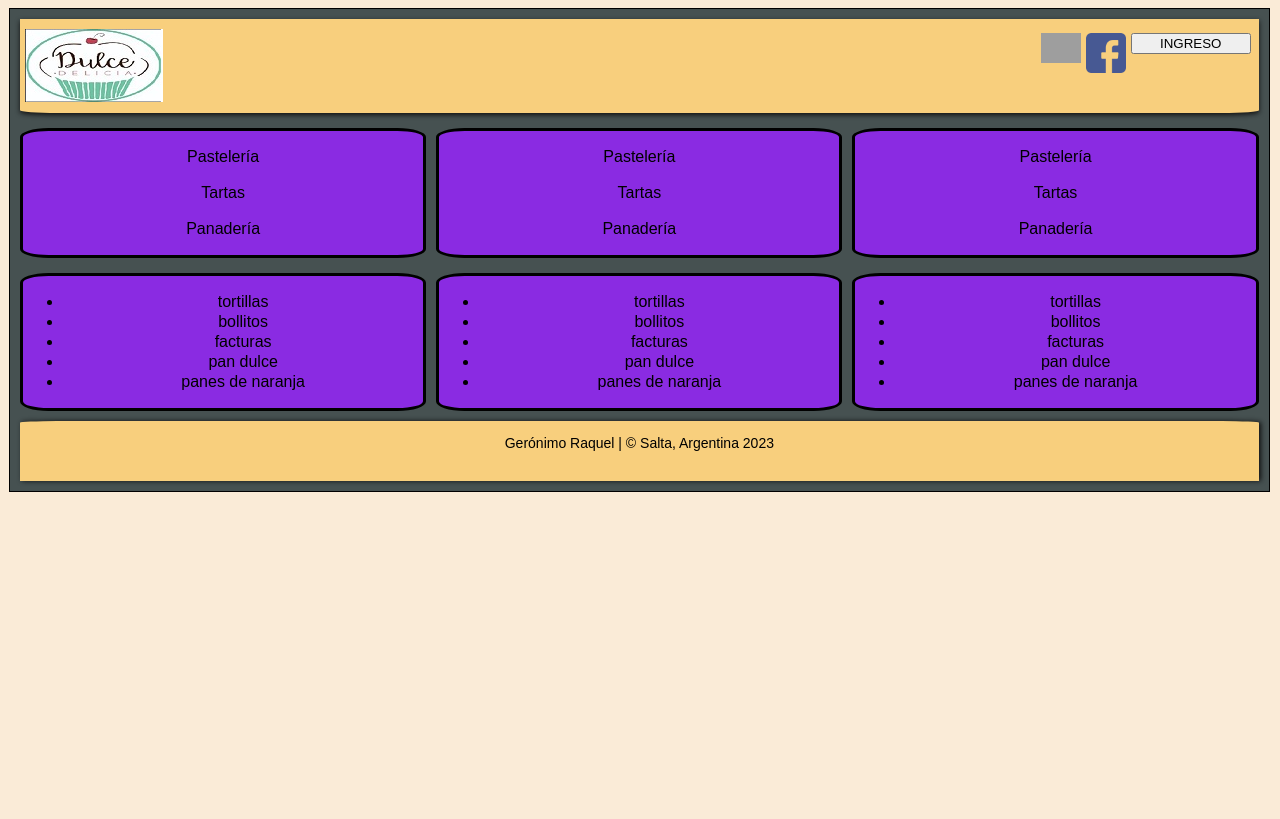
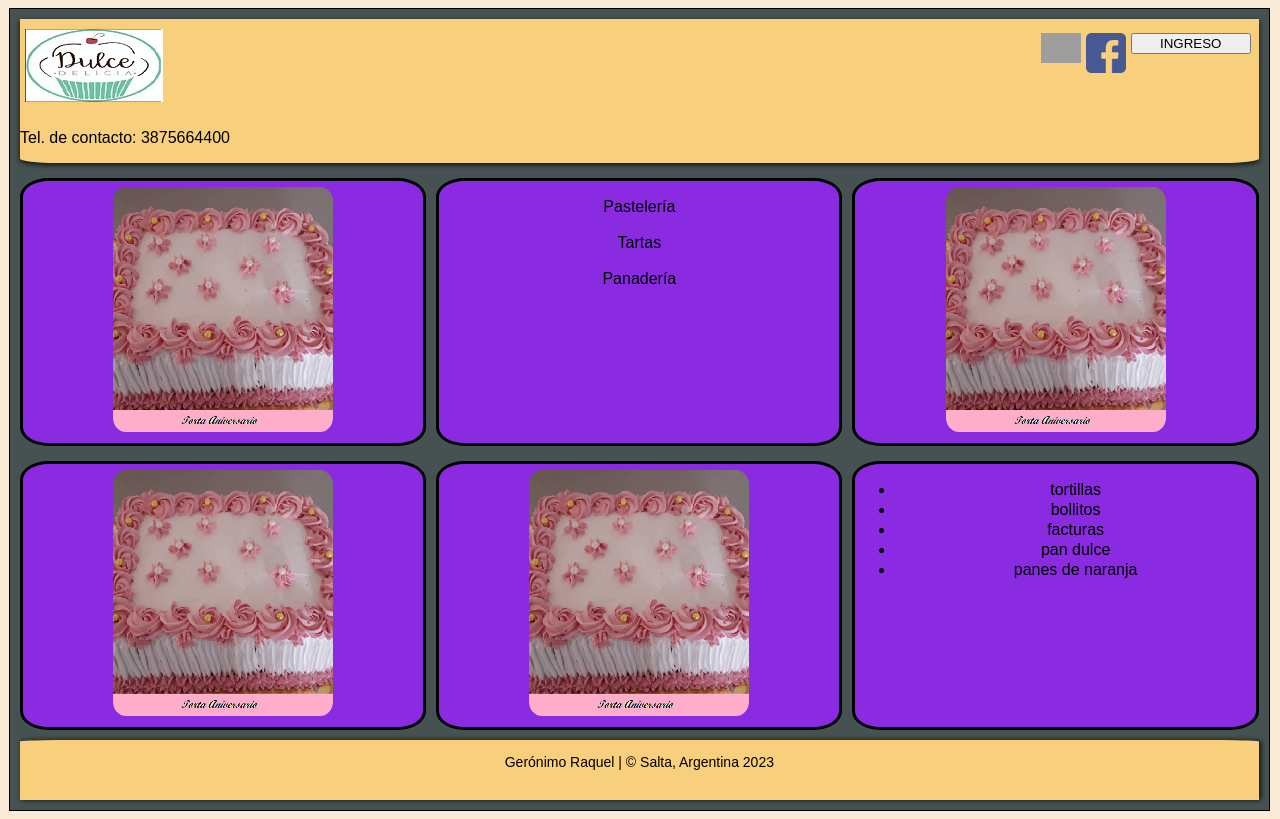
Before and after one commit to quelitarg/Proy-Dulce-Dulce-forSJTec-, an Angular app in the folder dulce-dulce/: page / in a window 1280 px wide. Built offline with nearby package versions, Linux system fonts and the light colour scheme; grey boxes are pictures that could not be loaded.

Commit message:
otroscambiosDD

```diff
--- a/dulce-dulce/src/app/app.component.html
+++ b/dulce-dulce/src/app/app.component.html
@@ -1,7 +1,5 @@
-<div>
+
 
 <app-header-dulce></app-header-dulce>
 <app-body-dulce></app-body-dulce>
 <app-footer-dulce></app-footer-dulce>
-
-</div>
--- a/dulce-dulce/src/app/body-dulce/body-dulce.component.css
+++ b/dulce-dulce/src/app/body-dulce/body-dulce.component.css
@@ -13,3 +13,14 @@
     background-color: blueviolet;
     border-radius: 7%;
 }
+
+img{
+    width: 220px;
+    justify-items: stretch;
+    margin: 3px;
+    padding: 3px;
+    border-radius: 7%;
+    border-color: rgb(124, 55, 130);
+    border-style:ridge;
+    border: 2px;
+}
--- a/dulce-dulce/src/app/body-dulce/body-dulce.component.html
+++ b/dulce-dulce/src/app/body-dulce/body-dulce.component.html
@@ -1,8 +1,6 @@
 <section class = "grid-container2">
     <picture class ="grid-item c2">
-        <p>Pastelería</p>
-        <p>Tartas</p>
-        <p>Panadería</p>
+        <img src="../../assets/fotos/torta aniversario -pasteleria-.png">
     </picture>
     <picture class ="grid-item c3">
         <p>Pastelería</p>
@@ -10,27 +8,13 @@
         <p>Panadería</p>
     </picture>
     <picture class ="grid-item c4">
-        <p>Pastelería</p>
-        <p>Tartas</p>
-        <p>Panadería</p>
+        <img src="../../assets/fotos/torta aniversario -pasteleria-.png">
     </picture>
     <picture class ="grid-item c5">
-        <ul>
-            <li>tortillas</li>
-            <li>bollitos</li>
-            <li>facturas</li>
-            <li>pan dulce</li>
-            <li>panes de naranja</li>
-        </ul>
+        <img src="../../assets/fotos/torta aniversario -pasteleria-.png">
     </picture>
     <picture class ="grid-item c6">
-        <ul>
-            <li>tortillas</li>
-            <li>bollitos</li>
-            <li>facturas</li>
-            <li>pan dulce</li>
-            <li>panes de naranja</li>
-        </ul>
+        <img src="../../assets/fotos/torta aniversario -pasteleria-.png">
     </picture>
     <picture class ="grid-item c7">
         <ul>
--- a/dulce-dulce/src/app/header-dulce/header-dulce.component.css
+++ b/dulce-dulce/src/app/header-dulce/header-dulce.component.css
@@ -1,9 +1,18 @@
 div {
     background-color: #f8cf7d;
-
+    justify-content:space-between;
     box-shadow: 0px 2px 5px #111111;
     border-bottom-left-radius: 3%;
     border-bottom-right-radius: 3%;
+}
+
+article{
+    display:inline-block;
+
+}
+
+h4 p{
+    margin-left: 5px;
 }
 
 #logoDD {
@@ -18,6 +27,7 @@ div {
     float: right;
     margin-top:  14px;
     margin-left: 5px;
+
 }
 
 #button {
--- a/dulce-dulce/src/app/header-dulce/header-dulce.component.html
+++ b/dulce-dulce/src/app/header-dulce/header-dulce.component.html
@@ -1,6 +1,10 @@
 
-    <div class="c1">
+<div class="c1">
+    <article>
     <img src="../../assets/fotos/dulce-dulce.png" id="logoDD">
+    <p>Tel. de contacto: 3875664400</p>
+    </article>
+
     <ng-container *ngIf="!isLogged; else logueado">
     <button type="button" class="btn btn-outline-light" id="button" (click)="isLogged = true">INGRESO</button>
     <a href="https://www.facebook.com/groups/440062772780528/search/?q=rocio%20chanampa/"><img src="../../assets/fotos/facebook.png" id="logoFace"></a>
--- a/dulce-dulce/src/index.html
+++ b/dulce-dulce/src/index.html
@@ -10,8 +10,7 @@
 </head>
 <body>
 <div class="grid-container">
-
-    <app-root></app-root>
+  <app-root></app-root>
 </div>
 </body>
 </html>
--- a/dulce-dulce/src/styles.css
+++ b/dulce-dulce/src/styles.css
@@ -12,12 +12,7 @@ body{
     border: 1px solid black;
     grid-template-columns: auto;
     grid-template-rows: auto auto auto auto;
-     /*justify-content: stretch;
-   grid-template-areas: "navbar navbar"
-   "main sidebar"
-   "footer footer";
-   align-items: stretch;
-   justify-items: stretch;*/
+
 }
 /*header{
     grid-area: navbar;
@@ -44,8 +39,7 @@ footer{
 }
 
 .c1 {
-
-    grid-column: 1/3;
+    grid-column: 1/2;
     grid-row: 1;
 }
 
@@ -82,6 +76,6 @@ footer{
 }
 
 .c8 {
-    grid-column: 1/3;
+    grid-column: 1/2;
     grid-row: 4;
 }
```
Also changed, not shown: dulce-dulce/src/app/servicios/nuevas-fotos.service.ts (added, +9 -0 lines), dulce-dulce/src/assets/fotos/torta aniversario -pasteleria-.png (added), 1 other file (tests, documents, lock files or other folders).
